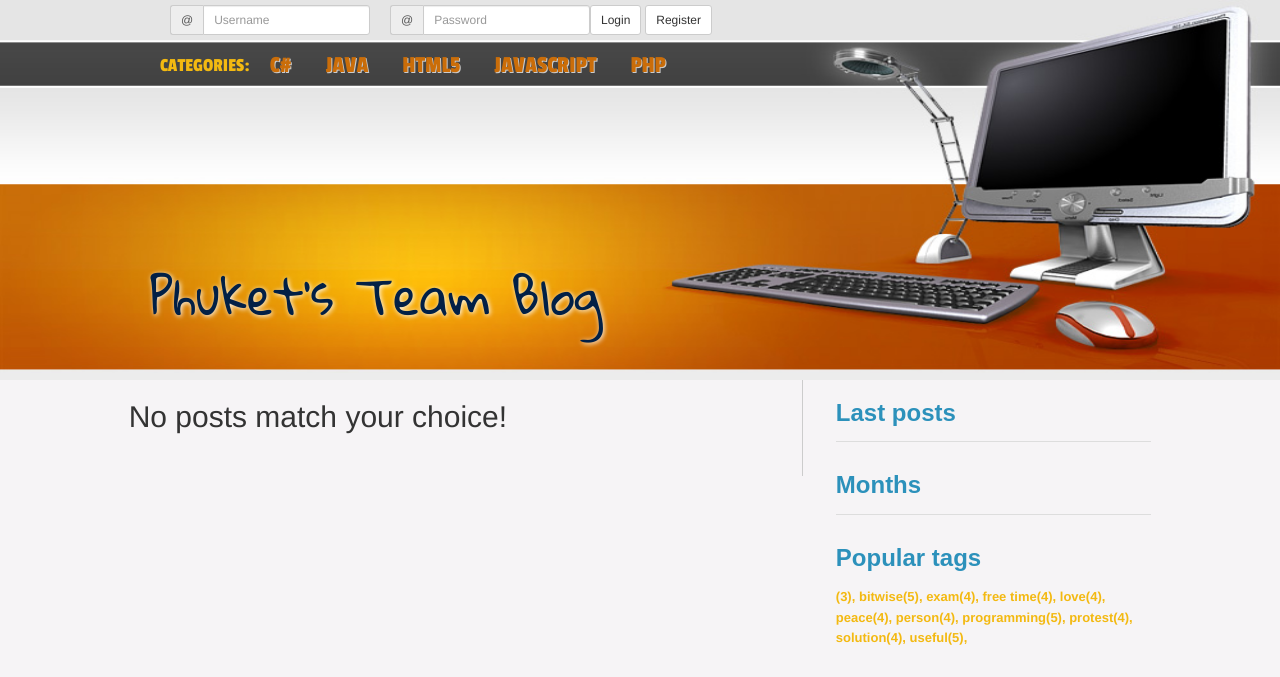
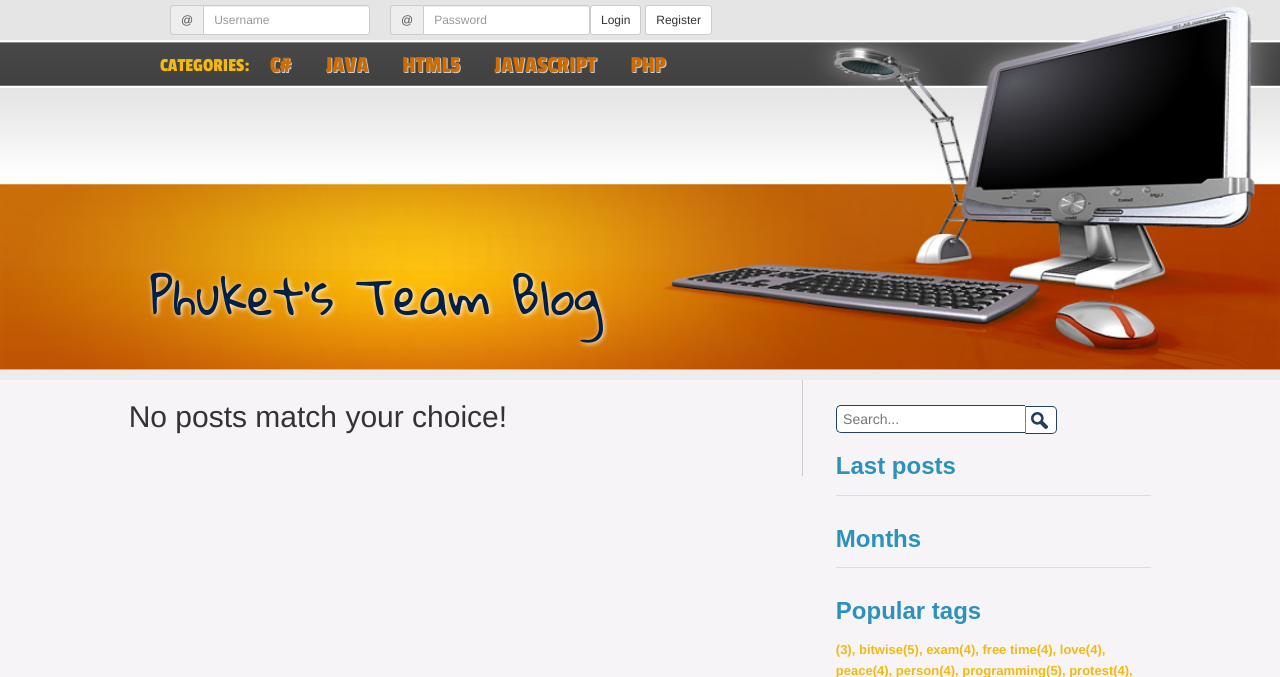
Before and after one commit to nikshi/TeamPhuket, a PHP site: page /index.php in a window 1280 px wide. Shown: the top 677 px of the page. Run offline with PHP 8.4, Linux system fonts and the light colour scheme; data comes from the database, SQL or seed files in the repository; data that the repository does not hold is empty; some libraries are stand-ins or nearby versions; some web fonts are replaced.

Commit message:
search button

```diff
--- a/css/style.css
+++ b/css/style.css
@@ -241,3 +241,27 @@ footer {
     margin-left: 45px;
     margin-bottom: 10px;
 }
+
+#search-input{
+    border: 1px solid #204160;
+    border-right: none;
+    border-bottom-left-radius: 5px;
+    border-top-left-radius: 5px;
+    width: 60%;
+    height: 28px;
+    margin-top: 8%;
+    padding-left: 2%;
+}
+
+.search-button{
+    float: right;
+    width: 32px;
+    height: 28px;
+    margin-top: 2%;
+    position: absolute;
+    border: 1px solid #204160;
+    border-left: 1px solid gray;
+    border-bottom-right-radius: 5px;
+    border-top-right-radius: 5px;
+    background-image: url("../images/search.png");
+}
--- a/lastposts.php
+++ b/lastposts.php
@@ -1,4 +1,8 @@
 <div class="post-lists">
+    <form action="" method="GET">
+        <input type="search" name="search" id="search-input" placeholder="Search..."/>
+        <button type="submit" class="search-button"></button>
+    </form>
     <h2>Last posts</h2>
     <ul class="nav nav-tabs">
         <?php
```
Also changed, not shown: images/search.png (added).
